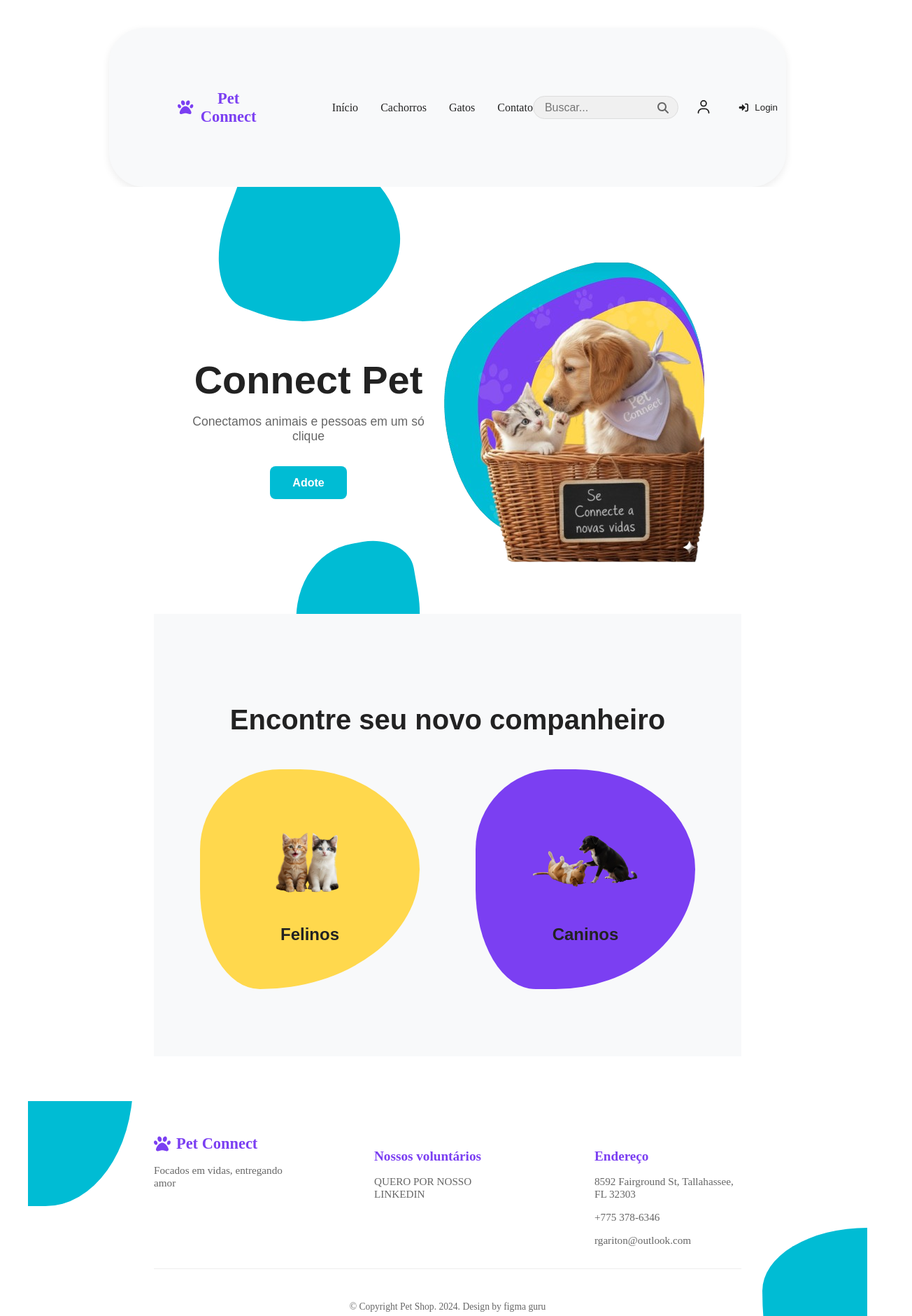
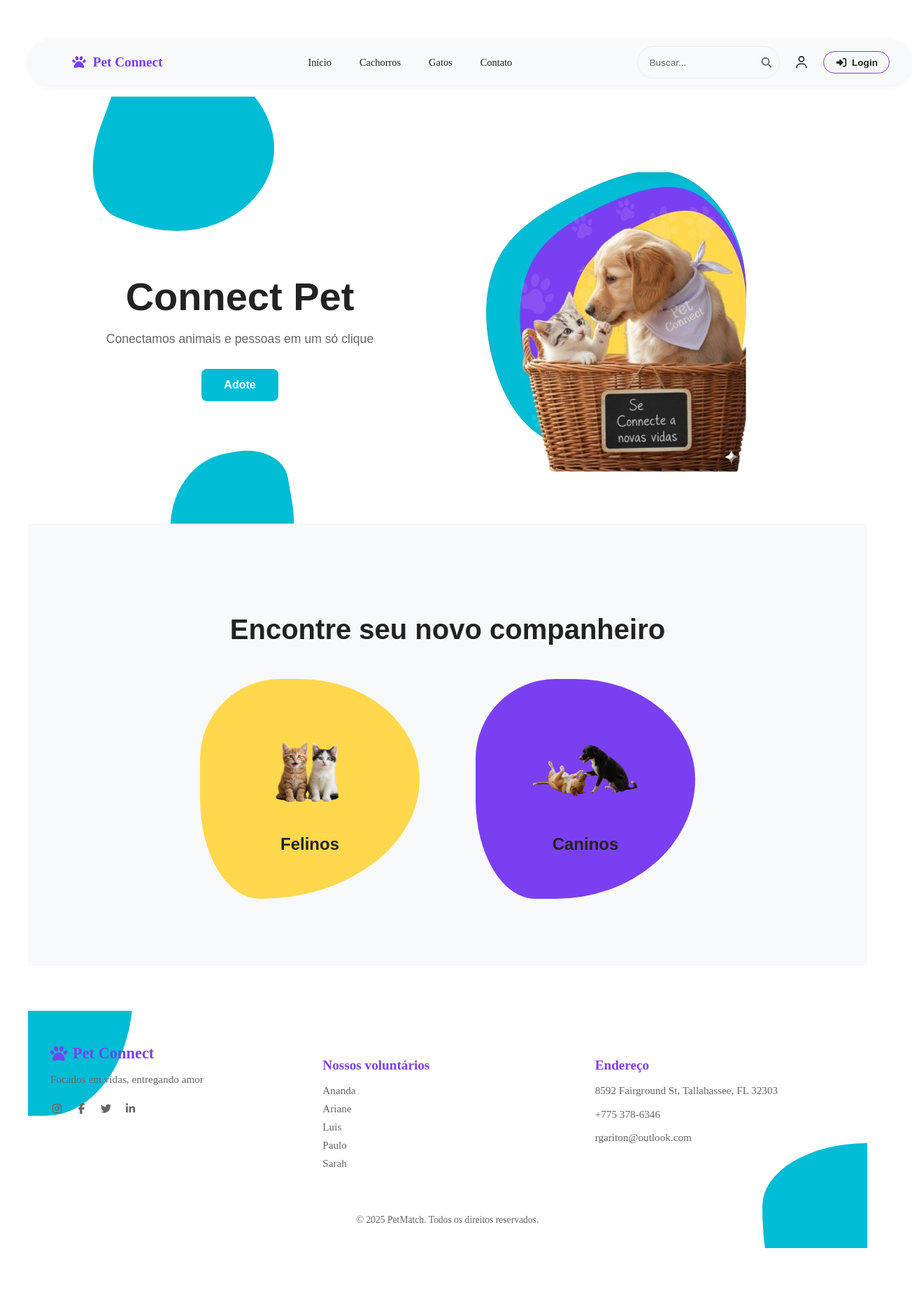
Before and after one commit to sarahaffonco/PetConnectFront, a React (Vite) app: page / in a window 1280 px wide. Shown: the top 1880 px of the page at 70% size, 1304 px wide, since content can reach past the window. After the commit the page ends 1823 px from the top, so only its background shows below. Built offline with nearby package versions, Linux system fonts and the light colour scheme.

Commit message:
ajustado formatações

```diff
--- a/src/components/footer.jsx
+++ b/src/components/footer.jsx
@@ -1,6 +1,7 @@
 import '../styles/footer.css'
 import { FontAwesomeIcon } from '@fortawesome/react-fontawesome';
-import { faPaw } from '@fortawesome/free-solid-svg-icons'; // Importando faPaw
+import { faPaw } from '@fortawesome/free-solid-svg-icons';
+import { faInstagram, faFacebookF, faTwitter, faLinkedinIn } from '@fortawesome/free-brands-svg-icons';
 
 export default function Footer() {
   return (
@@ -10,30 +11,49 @@ export default function Footer() {
 
       <div className="footer-content">
 
+        {/* COLUNA 1: Logo e Redes Sociais */}
         <div className="footer-col footer-col-logo">
           <div className="footer-logo">
             <FontAwesomeIcon icon={faPaw} className="logo-icon" />
             <span>Pet Connect</span>
           </div>
           <p className="logo-tagline">Focados em vidas, entregando amor</p>
+
+          {/* Ícones de Redes Sociais adicionados para corresponder à imagem */}
+          <div className="social-icons">
+             <a href="#" className="social-icon"><FontAwesomeIcon icon={faInstagram} /></a>
+             <a href="#" className="social-icon"><FontAwesomeIcon icon={faFacebookF} /></a>
+             <a href="#" className="social-icon"><FontAwesomeIcon icon={faTwitter} /></a>
+             <a href="#" className="social-icon"><FontAwesomeIcon icon={faLinkedinIn} /></a>
+          </div>
         </div>
 
+        {/* COLUNA 2: Nossos voluntários */}
         <div className="footer-col">
           <h3>Nossos voluntários</h3>
           <ul>
-            <p>QUERO POR NOSSO LINKEDIN</p>
+            <li><a href="#">Ananda</a></li>
+            <li><a href="#">Ariane</a></li>
+            <li><a href="#">Luis</a></li>
+            <li><a href="#">Paulo</a></li>
+            <li><a href="#">Sarah</a></li>
           </ul>
         </div>
 
+        {/* COLUNA 3: Endereço */}
         <div className="footer-col">
           <h3>Endereço</h3>
           <p>8592 Fairground St, Tallahassee, FL 32303</p>
           <p>+775 378-6346</p>
           <p>rgariton@outlook.com</p>
         </div>
+
+      </div>
+      {/* LINHA DE COPYRIGHT */}
+      <div className="footer-bottom">
+        <div className="footer-bottom-inner">
+          © 2025 PetMatch. Todos os direitos reservados.
         </div>
-      <div className="footer-bottom">
-        <p>© Copyright Pet Shop. 2024. Design by figma guru</p>
       </div>
     </footer>
   );
--- a/src/models/modalLogin.jsx
+++ b/src/models/modalLogin.jsx
@@ -26,7 +26,7 @@ export default function ModalLogin({ isOpen, onClose, onCadastrarClick }) {
 
   const handleSubmit = (e) => {
     e.preventDefault();
-    setShowError(true); // Simula erro de login
+    setShowError(true);
   };
 
   const togglePasswordVisibility = () => setShowPassword(!showPassword);
--- a/src/pages/home.jsx
+++ b/src/pages/home.jsx
@@ -1,5 +1,4 @@
 import '../styles/home.css'
-
 import dogHero from '../assets/pets.png'
 import catIcon from '../assets/cats.png'
 import dogIcon from '../assets/dogs.png'
--- a/src/styles/footer.css
+++ b/src/styles/footer.css
@@ -8,6 +8,7 @@
     text-align: left;
     margin-top: 4rem;
     width: 100%;
+    box-sizing: border-box;
 }
 
 /* CONTEÚDO PRINCIPAL DO FOOTER */
@@ -15,15 +16,18 @@
     display: flex;
     justify-content: space-between;
     gap: 2rem;
-    width: 70%;
+    max-width: 1200px;
     margin: 0 auto;
+    padding: 0 2rem;
     z-index: 1;
     position: relative;
+    box-sizing: border-box;
+
 }
 
 .footer-col {
     flex: 1;
-    max-width: 25%;
+    min-width: 200px;
 }
 
 .footer-col h3 {
@@ -92,8 +96,6 @@
     text-decoration: underline;
 }
 
-
-
 /* SPLASHES DE CANTO DO FOOTER */
 .footer-splash {
     position: absolute;
@@ -121,14 +123,56 @@
 
 /* LINHA INFERIOR (COPYRIGHT) */
 .footer-bottom {
-    width: 70%;
+    width: 100%;
+    max-width: 1200px;
     margin: 0 auto;
     text-align: center;
-    padding-top: 2rem;
+    padding: 2rem 2rem 1rem;
     margin-top: 1rem;
-    border-top: 1px solid #eee;
     font-size: 0.85rem;
     color: var(--color-subtext);
     position: relative;
     z-index: 1;
+    box-sizing: border-box;
 }
+/* RESPONSIVIDADE */
+@media (max-width: 768px) {
+    .footer-content {
+        flex-direction: column;
+        text-align: center;
+        padding: 0 1rem;
+        gap: 1.5rem;
+    }
+
+    .footer-col {
+        max-width: 100%;
+        min-width: unset;
+    }
+
+    .footer-logo {
+        justify-content: center;
+    }
+
+    .social-icons {
+        justify-content: center;
+    }
+
+    .footer-bottom {
+        padding: 1.5rem 1rem 1rem;
+    }
+
+    .footer-splash {
+        width: 200px;
+        height: 200px;
+    }
+
+    .splash-top-left {
+        top: -100px;
+        left: -100px;
+    }
+
+    .splash-bottom-right {
+        bottom: -100px;
+        right: -100px;
+    }
+}
--- a/src/styles/home.css
+++ b/src/styles/home.css
@@ -14,6 +14,7 @@
     color: var(--color-text);
     background-color: #fff;
     width: 100%;
+    box-sizing: border-box;
 }
 
 /* HERO SECTION */
@@ -21,14 +22,17 @@
     display: flex;
     align-items: center;
     justify-content: space-between;
-    padding: 6rem 0 4rem 0;
+    padding: 6rem 5% 4rem 5%;
     background-color: #fff;
     overflow: hidden;
     position: relative;
-    width: 70%;
+    width: 100%;
     margin: 0 auto;
+    box-sizing: border-box;
+    max-width: 1200px;
 }
 
+/* SPLASHES (SEM MUDANÇA) */
 .splash {
     position: absolute;
     border-radius: 50%;
@@ -58,7 +62,7 @@
 
 .hero-text {
     z-index: 2;
-    padding-left: 2rem;
+    padding-left: 0;
     width: 45%;
 }
 
@@ -103,10 +107,11 @@
 /* ENCONTRE SEU COMPANHEIRO */
 .companheiro {
     text-align: center;
-    padding: 6rem 0;
+    padding: 6rem 5%;
     background-color: var(--color-background-page);
-    width: 70%;
+    width: 100%;
     margin: 0 auto;
+    box-sizing: border-box;
 }
 
 .companheiro h2 {
@@ -178,3 +183,39 @@
     color: var(--color-text);
     z-index: 1;
 }
+
+/* RESPONSIVIDADE ADICIONAL PARA MOBILE */
+@media (max-width: 768px) {
+    .hero {
+        flex-direction: column;
+        text-align: center;
+        padding-top: 4rem;
+        padding-bottom: 2rem;
+    }
+
+    .hero-text {
+        width: 100%;
+        padding: 0 5%;
+        order: 2;
+    }
+
+    .hero-img {
+        width: 80%;
+        margin-bottom: 2rem;
+        order: 1;
+    }
+
+    .hero-text h1 {
+        font-size: 2.5rem;
+    }
+
+    .companheiro-cards {
+        flex-direction: column;
+        gap: 1.5rem;
+    }
+
+    .card {
+        width: 100%;
+        height: auto;
+    }
+}
--- a/src/styles/navBar.css
+++ b/src/styles/navBar.css
@@ -1,33 +1,32 @@
-/* estilos gerais da navbar */
+/* ESTILOS DA NAVBAR */
 :root {
   --color-primary: #7B3FF2;
   --color-secondary: #FFD84D;
-  --color-fucsia-hover: #E020AB;
   --color-text-dark: #222;
   --color-text-sub: #666;
   --color-background-page: #F8F9FA;
-}
-
-* {
-  text-decoration: none;
-}
+  --container-width: 1200px;}
 
 .navbar {
   display: flex;
   justify-content: space-between;
   align-items: center;
   background-color: #fff;
-  padding: 0.8rem 4rem;
-  box-shadow: 0 4px 12px rgba(0, 0, 0, 0.08);
+  padding: 0.5rem 2rem;
+  box-shadow: 0 2px 8px rgba(0, 0, 0, 0.06);
   border-radius: 50px;
-  width: 70%;
-  margin: 0 auto;
+  width: var(--container-width);
+  margin: 1rem auto;
   background-color: var(--color-background-page);
+  position: relative;
+  z-index: 1000;
+  height: 50px;
+  min-height: 50px;
 }
 
 /* LOGO */
 .logo {
-  font-size: 1.4rem;
+  font-size: 1.2rem;
   font-weight: bold;
   display: flex;
   align-items: center;
@@ -40,35 +39,54 @@
   align-items: center;
   gap: 0.5rem;
   color: var(--color-primary);
+  text-decoration: none;
 }
 
 /* LINKS DE NAVEGAÇÃO */
 .nav-links {
   list-style: none;
   display: flex;
-  margin-right: auto;
-  margin-left: 2rem;
-  gap: 2rem;
+  margin: 0 auto;
+  gap: 2.5rem;
+  padding: 0;
+  align-items: center;
 }
 
 .nav-links a {
   color: var(--color-text-dark);
   font-weight: 500;
-  padding: 0.5rem 0;
-  transition: color 0.3s, border-bottom 0.3s;
+  padding: 0.3rem 0;
+  transition: all 0.3s ease;
   text-decoration: none;
+  position: relative;
+  white-space: nowrap;
+  font-size: 0.9rem;
 }
 
 .nav-links a:hover {
   color: var(--color-primary);
-  border-bottom: 3px solid var(--color-secondary);
+}
+
+.nav-links a::after {
+  content: '';
+  position: absolute;
+  bottom: 0;
+  left: 0;
+  width: 0;
+  height: 2px;
+  background-color: var(--color-secondary);
+  transition: width 0.3s ease;
+}
+
+.nav-links a:hover::after {
+  width: 100%;
 }
 
 /* ÍCONES E BOTÃO DE LOGIN */
 .nav-icons {
   display: flex;
   align-items: center;
-  gap: 1.5rem;
+  gap: 1rem;
 }
 
 /* CONTAINER DA BUSCA */
@@ -82,27 +100,41 @@
 .search-input {
   border: 1px solid #ddd;
   border-radius: 50px;
-  padding: 0.4rem 2.5rem 0.4rem 1rem;
+  padding: 0.4rem 2.2rem 0.4rem 1rem;
   width: 150px;
-  font-size: 1rem;
-  color: var(--color-text-sub);
-  background-color: #f0f0f0;
+  font-size: 0.85rem;
+  color: var(--color-text-dark);
+  background-color: #f8f9fa;
   outline: none;
-  transition: border-color 0.3s;
+  transition: all 0.3s ease;
+  border: 1px solid #e9ecef;
+  height: 32px; /* Altura fixa */
 }
 
 .search-input:focus {
   border-color: var(--color-primary);
+  background-color: #fff;
+  box-shadow: 0 0 0 2px rgba(123, 63, 242, 0.1);
 }
 
-/* ÍCONE DE BUSCA DENTRO DO CAMPO */
+.search-input::placeholder {
+  color: var(--color-text-sub);
+  font-size: 0.85rem;
+}
+
+/* ÍCONE DE BUSCA */
 .icon-search {
   position: absolute;
-  right: 12px;
+  right: 10px;
   color: var(--color-text-sub);
   cursor: pointer;
-  font-size: 1rem;
+  font-size: 0.9rem;
   transition: color 0.3s;
+  background: none;
+  border: none;
+  display: flex;
+  align-items: center;
+  justify-content: center;
 }
 
 .icon-search:hover {
@@ -113,36 +145,89 @@
 .icon-user {
   color: var(--color-text-dark);
   cursor: pointer;
-  font-size: 1.2rem;
+  font-size: 1.1rem;
   transition: color 0.3s;
+  padding: 0.25rem;
+  border-radius: 50%;
+  display: flex;
+  align-items: center;
+  justify-content: center;
 }
 
 .icon-user:hover {
   color: var(--color-primary);
+  background-color: rgba(123, 63, 242, 0.1);
 }
 
-/* BOTÃO DE LOGIN (com ícone) */
+/* BOTÃO DE LOGIN  */
 .btn-login-icon {
   display: flex;
   align-items: center;
   background-color: transparent;
   color: var(--color-text-dark);
-  border: none;
-  padding: 0.6rem 0.8rem;
+  border: 1.5px solid var(--color-primary);
+  border-radius: 20px;
+  padding: 0.4rem 1rem;
   cursor: pointer;
-  font-weight: 500;
-  transition: color 0.3s;
+  font-weight: 600;
+  transition: all 0.3s ease;
   white-space: nowrap;
+  gap: 0.4rem;
+  font-size: 0.85rem;
+  height: 32px;
 }
 
-/* Hover do Botão de Login */
-.btn-login-icon:hover,
-.btn-login-icon:hover .icon-login,
-.btn-login-icon:hover .login-text {
-  color: var(--color-primary);
+.btn-login-icon:hover {
+  background-color: var(--color-primary);
+  color: white;
+  transform: translateY(-1px);
+  box-shadow: 0 2px 8px rgba(123, 63, 242, 0.3);
 }
 
 .btn-login-icon .icon-login {
-  margin-right: 0.5rem;
-  transition: color 0.3s;
+  transition: color 0.3s ease;
+  font-size: 0.9rem;
 }
+
+.btn-login-icon:hover .icon-login {
+  color: white;
+}
+
+/* RESPONSIVIDADE */
+@media (max-width: 1024px) {
+  .navbar {
+    width: 85%;
+    padding: 0.5rem 1.5rem;
+  }
+
+  .nav-links {
+    gap: 1.5rem;
+  }
+
+  .search-input {
+    width: 130px;
+  }
+}
+
+@media (max-width: 768px) {
+  .navbar {
+    width: 90%;
+    padding: 0.5rem 1rem;
+    flex-wrap: wrap;
+    gap: 0.8rem;
+    height: auto;
+    min-height: 50px;
+  }
+
+  .nav-links {
+    order: 3;
+    width: 100%;
+    justify-content: center;
+    margin: 0.8rem 0 0 0;
+    gap: 1rem;
+  }
+
+  .search-input {
+    width: 110px;
+  }
+}
```
Also changed, not shown: src/styles/models.css (+106 -106 lines).
